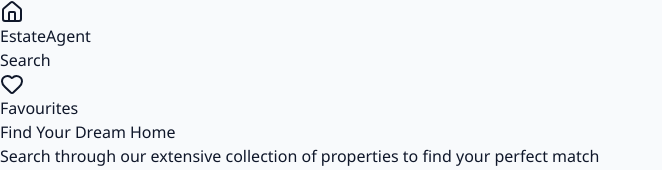
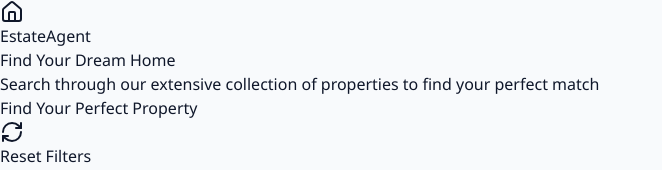
Before and after one commit to SKirushanth/Estate-Agent, a React (Vite) app in the folder estate-agent/: page / in a window 1280 px wide. Shown: the top 170 px of the page, without its empty margins (0-662 px from the left). Built offline with nearby package versions, Linux system fonts and the light colour scheme.

Commit message:
edited the nav bar

```diff
--- a/estate-agent/src/components/Navbar.jsx
+++ b/estate-agent/src/components/Navbar.jsx
@@ -1,6 +1,6 @@
 import React from 'react';
 import { Link } from 'react-router-dom';
-import { Home, Heart } from 'lucide-react';
+import { Home } from 'lucide-react';
 
 const Navbar = () => {
   return (
@@ -10,13 +10,6 @@ const Navbar = () => {
           <Home className="w-8 h-8" />
           <span>EstateAgent</span>
         </Link>
-        <div className="flex gap-6">
-          <Link to="/" className="text-slate-600 hover:text-blue-600 font-medium transition">Search</Link>
-          <div className="flex items-center gap-1 text-slate-600">
-             <Heart className="w-4 h-4" />
-             <span className="font-medium">Favourites</span>
-          </div>
-        </div>
       </div>
     </nav>
   );
```
